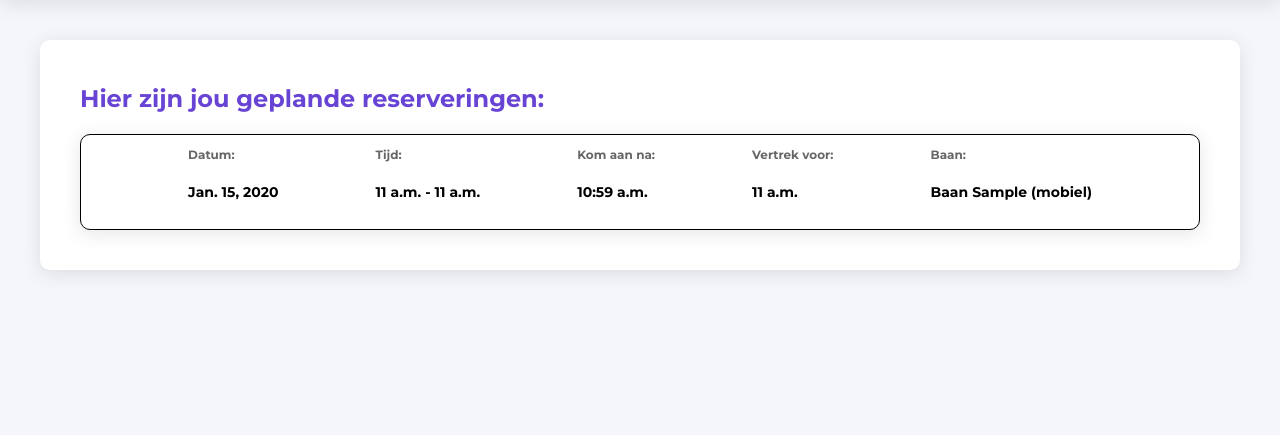
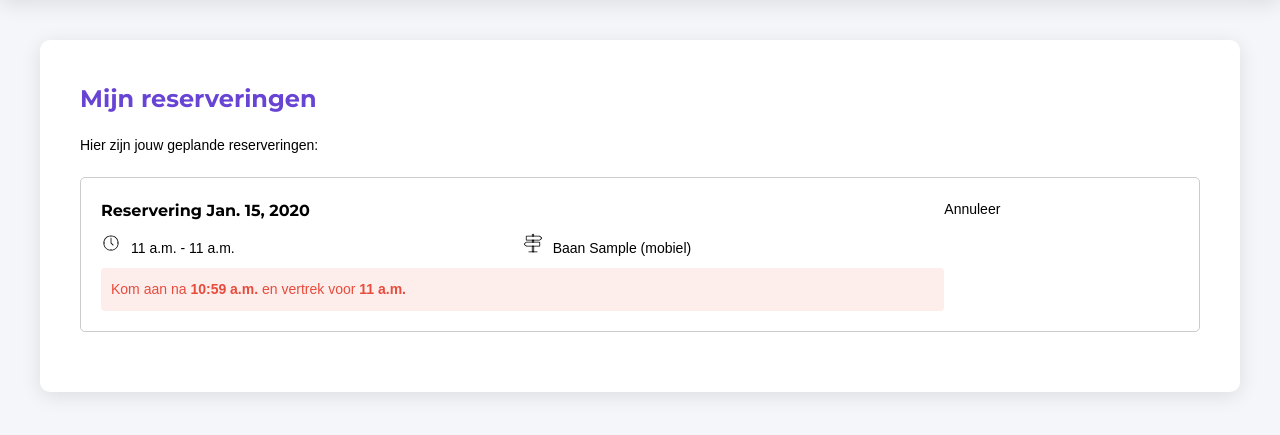
Before and after one commit to Swendude/Reserveringssysteem-Eemschutters, a Django app: template reserveringen/templates/reserveringen/mijn_reserveringen.html in a window 1280 px wide. Shown: the part 80-515 px from the top of the page. Run offline with Django 3.2, Linux system fonts and the light colour scheme; the template is opened without the code that fills it: values that come from a table or form of the project are taken from there, others are empty; tables that the repository leaves empty hold one stand-in row (values such as "Sample post").

Commit message:
Opmaak van mijn reserveringen aangepast.

```diff
--- a/reserveringen/static/reserveringen/style.css
+++ b/reserveringen/static/reserveringen/style.css
@@ -64,6 +64,13 @@ h1 {
 
 h2 {
   font-size: 16px; }
+
+p {
+  margin-bottom: 20px; }
+
+strong,
+b {
+  font-weight: bold; }
 
 .wrapper {
   width: 100%;
@@ -221,13 +228,35 @@ header {
   cursor: default; }
 
 .reservering {
-  margin: 10 0 10 0;
-  padding: 10px;
-  box-shadow: 0px 4px 20px rgba(0, 0, 0, 0.1);
-  border-radius: 10px;
-  border: 1px solid black;
   display: flex;
-  justify-content: space-evenly; }
+  border-bottom: 1px solid red;
+  padding: 20px;
+  margin-bottom: 20px;
+  border: 1px solid rgba(0, 0, 0, 0.2);
+  border-radius: 5px; }
+  .reservering .reserveringInhoud,
+  .reservering .reserveringActies {
+    flex: 100% 1 1; }
+  .reservering .reserveringActies {
+    flex: 300px 1 1; }
+  .reservering h2 {
+    color: #000000;
+    margin-bottom: 10px; }
+  .reservering img {
+    width: 20px;
+    margin-right: 10px; }
+  .reservering .reserveringDetails {
+    display: flex;
+    margin-bottom: 10px; }
+    .reservering .reserveringDetails .rdTijd,
+    .reservering .reserveringDetails .rdBaan {
+      flex: 100% 1 1;
+      line-height: 20px; }
+  .reservering .reserveringOpmerking {
+    background: rgba(231, 76, 60, 0.1);
+    color: #e74c3c;
+    padding: 10px;
+    border-radius: 4px; }
 
 .reserveringlabel {
   font-size: 12px;
--- a/reserveringen/static/reserveringen/style.scss
+++ b/reserveringen/static/reserveringen/style.scss
@@ -65,6 +65,15 @@ h1 {
 
 h2 {
     font-size:16px;
+}
+
+p {
+    margin-bottom:20px;
+}
+
+strong,
+b {
+    font-weight: bold;
 }
 
 
@@ -334,20 +343,62 @@ header {
     cursor: default;
 }
 
-// .dateButton.self {
-//     color:#fff;
-//     background-color:#B6D094;
-//     cursor: default;
-// }
 
 .reservering {
-    margin: 10 0 10 0;
-    padding: 10px;
-    box-shadow: 0px 4px 20px rgba(0, 0, 0, 0.1);
-    border-radius: 10px;
-    border: 1px solid black;
-    display: flex;
-    justify-content: space-evenly;
+
+    display:flex;
+    border-bottom:1px solid red;
+    padding:20px;
+    margin-bottom:20px;
+    border:1px solid rgba(#000, 0.2);
+    border-radius:5px;
+
+    .reserveringInhoud,
+    .reserveringActies {
+        flex:100% 1 1;
+    }
+
+    .reserveringActies {
+        flex:300px 1 1;
+    }
+
+    h2 {
+        color: #000000;
+        margin-bottom:10px;
+    }
+
+    img {
+        width:20px;
+        margin-right:10px;
+    }
+
+    .reserveringDetails {
+        display:flex;
+        margin-bottom:10px;
+
+        .rdTijd,
+        .rdBaan {
+            flex:100% 1 1;
+            line-height:20px;
+        }
+
+    }
+
+    .reserveringOpmerking {
+        background: rgba($color-bezet, 0.1);
+        color: $color-bezet;
+        padding:10px;
+        border-radius:4px;
+
+    }
+
+    // margin: 10 0 10 0;
+    // padding: 10px;
+    // box-shadow: 0px 4px 20px rgba(0, 0, 0, 0.1);
+    // border-radius: 10px;
+    // border: 1px solid black;
+    // display: flex;
+    // justify-content: space-evenly;
 }
 
 .reserveringlabel {
--- a/reserveringen/templates/reserveringen/mijn_reserveringen.html
+++ b/reserveringen/templates/reserveringen/mijn_reserveringen.html
@@ -4,30 +4,27 @@
 
 {% block content %}
 
-<h1>Hier zijn jou geplande reserveringen:</h1>
+<h1>Mijn reserveringen</h1>
+<p>Hier zijn jouw geplande reserveringen:</p>
     {% for reservering in reserveringen %}
     <div class='reservering'>
-        <div>
-            <h3 class="reserveringlabel">Datum:</h3>
-            <h3>{{ reservering.start | date }}</h3>
+        <div class="reserveringInhoud">
+            <h2>Reservering {{ reservering.start | date }}</h2>
+            <div class="reserveringDetails">
+                <div class="rdTijd">
+                    <img src="{% static 'reserveringen/clock.svg' %}" alt="clock" /><span>{{ reservering.start | time }} - {{ reservering.eind | time }}</span>
+                </div>
+                <div class="rdBaan">
+                    <img src="{% static 'reserveringen/map-sign.svg' %}" alt="clock" /><span>{{reservering.baan }}</span>
+                </div>
+            </div>
+            <div class="reserveringOpmerking">
+                Kom aan na <strong>{{ reservering.aankomst | time }}</strong> en vertrek voor <strong>{{ reservering.vertrek | time }}</strong>
+            </div>
         </div>
-        <div>
-            <h3 class="reserveringlabel">Tijd:</h3>
-            <h4>{{ reservering.start | time }} - {{ reservering.eind | time }}</h4>
+        <div class="reserveringActies">
+            Annuleer
         </div>
-        <div>
-            <h3 class="reserveringlabel">Kom aan na:</h3>
-            <h4>{{ reservering.aankomst | time }} </h4>
-        </div>
-        <div>
-            <h3 class="reserveringlabel">Vertrek voor:</h3>
-            <h4>{{ reservering.vertrek | time }}</h4>
-        </div>
-        <div>
-            <h3 class="reserveringlabel">Baan:</h3>
-            <h4>{{reservering.baan }} </h4>
-        </div>
-
     </div>
     {% endfor %}
 {% endblock %}
```
Also changed, not shown: reserveringen/templates/reserveringen/reserveringen.html (+0 -9 lines), reserveringen/static/reserveringen/clock.svg (added), reserveringen/static/reserveringen/map-sign.svg (added).
